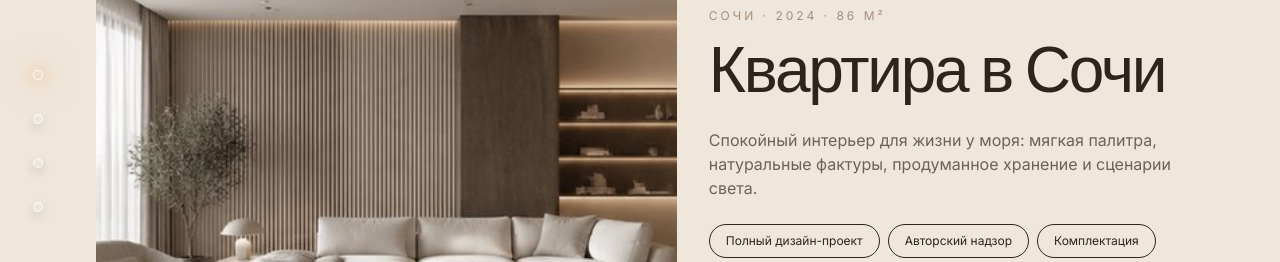
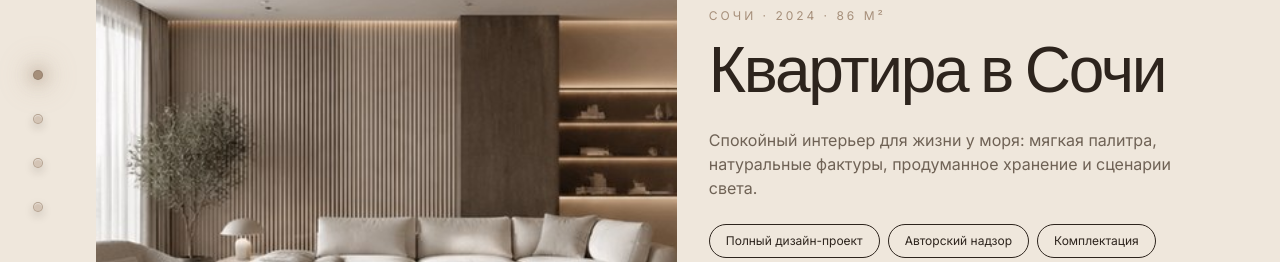
Before and after one commit to pacman-codes/zoya-interior, a Next.js app: page /projects in a window 1280 px wide. Shown: the part 259-521 px from the top of the page. Built offline with nearby package versions, Linux system fonts and the light colour scheme.

Commit message:
checkpoint: before improving nav contrast on light backgrounds

```diff
--- a/src/components/layout/HomePresentationScroll.tsx
+++ b/src/components/layout/HomePresentationScroll.tsx
@@ -119,12 +119,12 @@ export function HomePresentationScroll({ children, initialSlide = 0 }: Props) {
                 className={[
                   "block rounded-full border transition-all duration-300",
                   isActive
-                    ? "h-2.5 w-2.5 border-white/85 bg-[#f2dfc9] shadow-[0_0_13px_6px_rgba(236,197,150,0.34),0_0_30px_10px_rgba(236,197,150,0.18)]"
-                    : "h-2.5 w-2.5 border-white/65 bg-[#efe7dc]/72 shadow-[inset_0_1px_1px_rgba(255,255,255,0.5),0_4px_10px_rgba(45,36,29,0.16)] group-hover:bg-[#f2dfc9]/85",
+                    ? "h-2.5 w-2.5 border-[#8f7a68]/70 bg-[#a68f7a] shadow-[0_0_13px_6px_rgba(166,143,122,0.28),0_0_30px_10px_rgba(166,143,122,0.16)]"
+                    : "h-2.5 w-2.5 border-[#9b8774]/55 bg-[#c9b8a7]/72 shadow-[inset_0_1px_1px_rgba(255,255,255,0.45),0_4px_10px_rgba(45,36,29,0.18)] group-hover:bg-[#a68f7a]/85",
                 ].join(" ")}
               />
 
-              <span className="pointer-events-none absolute left-9 top-1/2 -translate-y-1/2 rounded-full border border-[#f6e4cf]/70 bg-[#2d241d]/34 px-6 py-2 text-[12px] tracking-[0.3em] whitespace-nowrap text-[#fff5ea] uppercase opacity-0 shadow-[0_0_20px_rgba(236,197,150,0.18),0_12px_34px_rgba(25,18,13,0.32),inset_0_1px_1px_rgba(255,255,255,0.34)] backdrop-blur-2xl transition duration-300 group-hover:opacity-100 group-focus-visible:opacity-100">
+              <span className="pointer-events-none absolute left-9 top-1/2 -translate-y-1/2 rounded-full border border-white/45 bg-[#2d241d]/42 px-6 py-2 text-[12px] tracking-[0.3em] whitespace-nowrap text-[#fff5ea] uppercase opacity-0 shadow-[0_0_20px_rgba(236,197,150,0.18),0_12px_34px_rgba(25,18,13,0.32),inset_0_1px_1px_rgba(255,255,255,0.34)] backdrop-blur-2xl transition duration-300 group-hover:opacity-100 group-focus-visible:opacity-100">
                 {label}
               </span>
             </button>
--- a/src/components/layout/ProjectsScroll.tsx
+++ b/src/components/layout/ProjectsScroll.tsx
@@ -107,12 +107,12 @@ export function ProjectsScroll({ count, labels, children }: ProjectsScrollProps)
                 className={[
                   'block rounded-full border transition-all duration-300',
                   isActive
-                    ? 'h-2.5 w-2.5 border-white/85 bg-[#f2dfc9] shadow-[0_0_13px_6px_rgba(236,197,150,0.34),0_0_30px_10px_rgba(236,197,150,0.18)]'
-                    : 'h-2.5 w-2.5 border-white/65 bg-[#efe7dc]/72 shadow-[inset_0_1px_1px_rgba(255,255,255,0.5),0_4px_10px_rgba(45,36,29,0.16)] group-hover:bg-[#f2dfc9]/85',
+                    ? 'h-2.5 w-2.5 border-[#8f7a68]/70 bg-[#a68f7a] shadow-[0_0_13px_6px_rgba(166,143,122,0.28),0_0_30px_10px_rgba(166,143,122,0.16)]'
+                    : 'h-2.5 w-2.5 border-[#9b8774]/55 bg-[#c9b8a7]/72 shadow-[inset_0_1px_1px_rgba(255,255,255,0.45),0_4px_10px_rgba(45,36,29,0.18)] group-hover:bg-[#a68f7a]/85',
                 ].join(' ')}
               />
 
-              <span className="pointer-events-none absolute left-9 top-1/2 -translate-y-1/2 rounded-full border border-[#f6e4cf]/70 bg-[#2d241d]/34 px-6 py-2 text-[12px] tracking-[0.3em] whitespace-nowrap text-[#fff5ea] uppercase opacity-0 shadow-[0_0_20px_rgba(236,197,150,0.18),0_12px_34px_rgba(25,18,13,0.32),inset_0_1px_1px_rgba(255,255,255,0.34)] backdrop-blur-2xl transition duration-300 group-hover:opacity-100 group-focus-visible:opacity-100">
+              <span className="pointer-events-none absolute left-9 top-1/2 -translate-y-1/2 rounded-full border border-white/45 bg-[#2d241d]/42 px-6 py-2 text-[12px] tracking-[0.3em] whitespace-nowrap text-[#fff5ea] uppercase opacity-0 shadow-[0_0_20px_rgba(236,197,150,0.18),0_12px_34px_rgba(25,18,13,0.32),inset_0_1px_1px_rgba(255,255,255,0.34)] backdrop-blur-2xl transition duration-300 group-hover:opacity-100 group-focus-visible:opacity-100">
                 {label}
               </span>
             </button>
```
